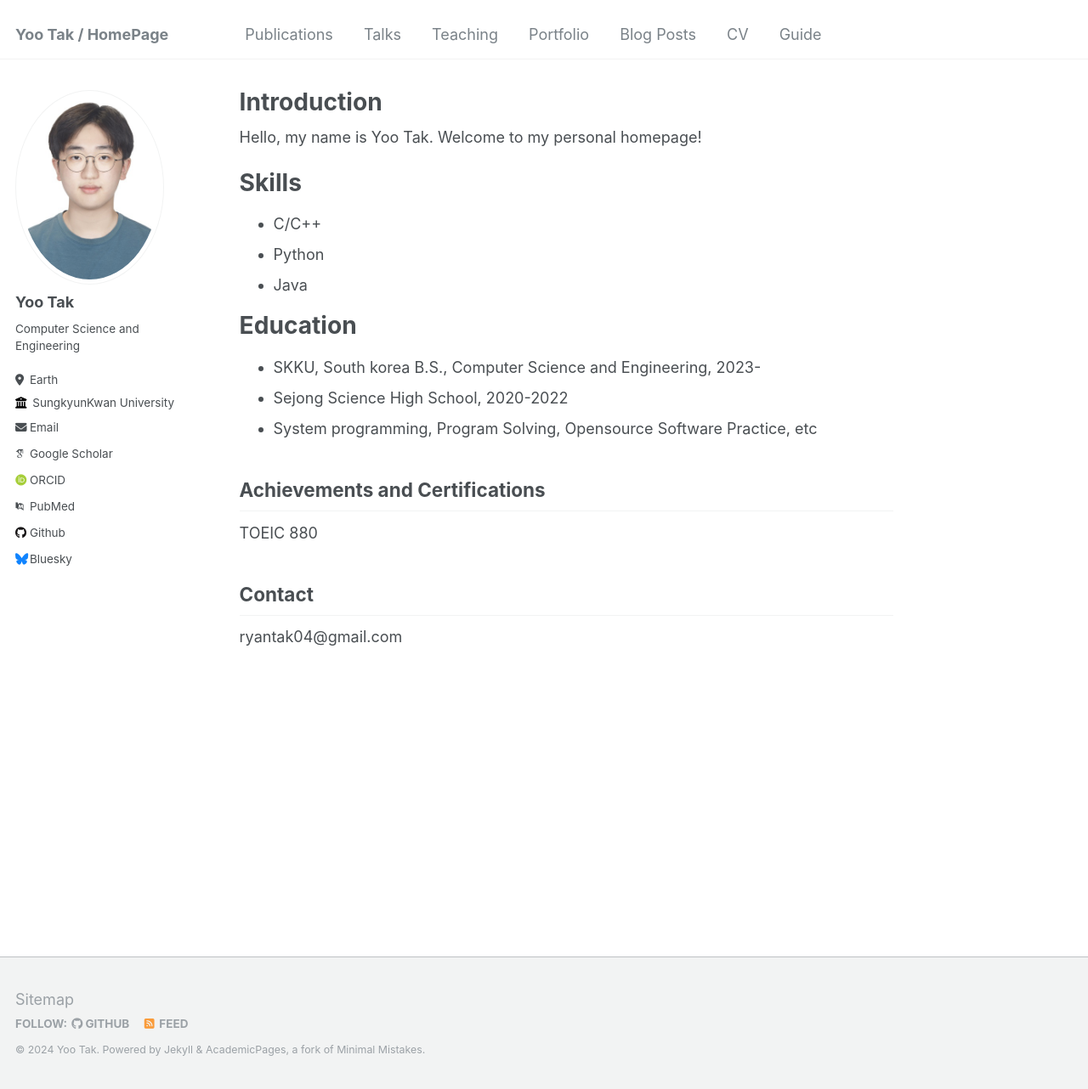
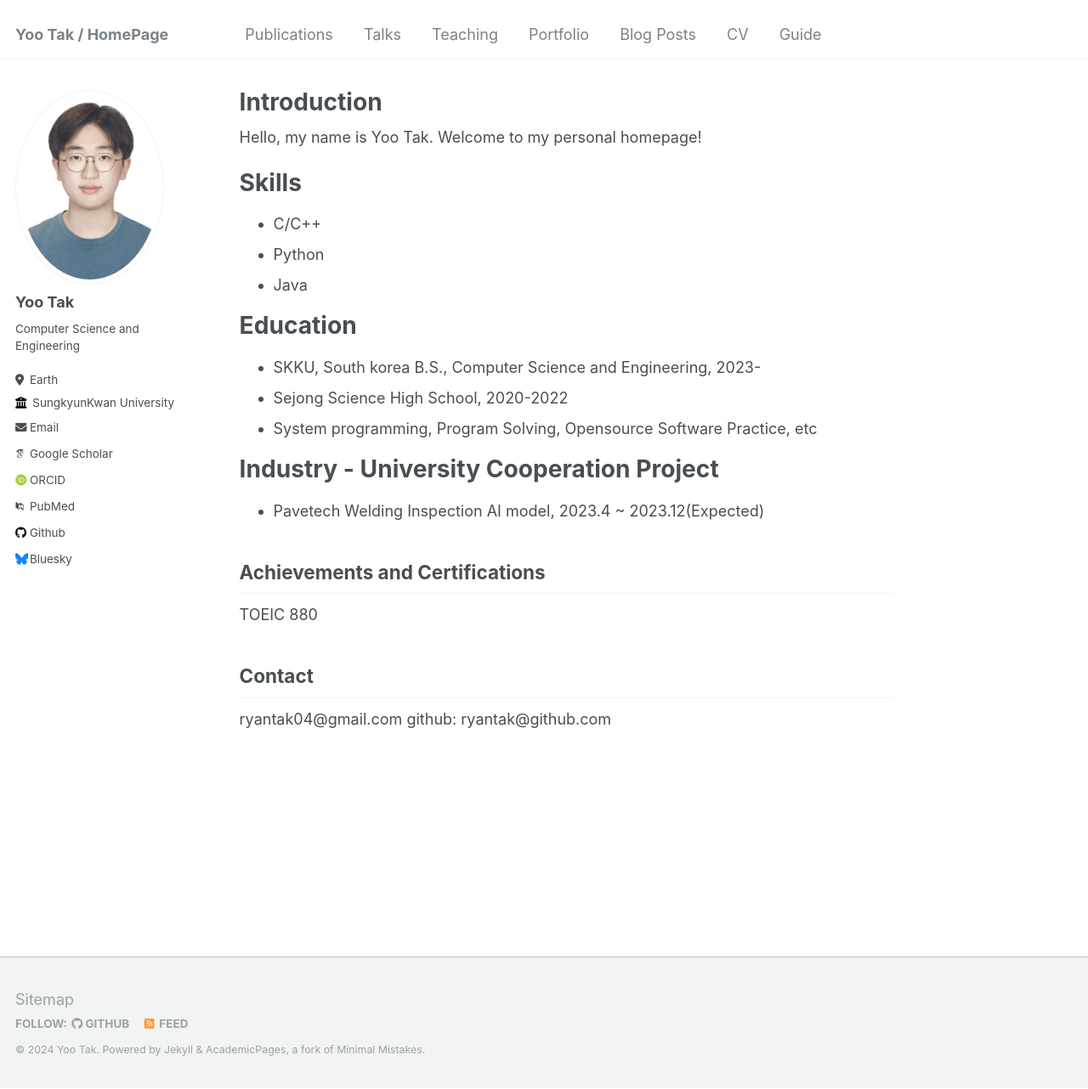
Before and after one commit to ryantak/ryantak.github.io, a Jekyll site: the page built from _pages/about.md, in a window 1280 px wide and 1282 px high. Shown: the whole window at 85% size. Built offline with Jekyll 4.4.1, drawn with Linux system fonts in a browser that asks for light colours; some web fonts are replaced.

Commit message:
Update markdown 7

```diff
--- a/_pages/about.md
+++ b/_pages/about.md
@@ -22,6 +22,10 @@ Education
 * Sejong Science High School, 2020-2022
 * System programming, Program Solving, Opensource Software Practice, etc
 
+Industry - University Cooperation Project
+======
+* Pavetech Welding Inspection AI model, 2023.4 ~ 2023.12(Expected)
+
 Achievements and Certifications
 ------
 TOEIC 880
@@ -29,3 +33,4 @@ TOEIC 880
 Contact
 ------
 ryantak04@gmail.com
+github: ryantak@github.com
```
Also changed, not shown: _pages/cv.md (+1 -0 lines).
